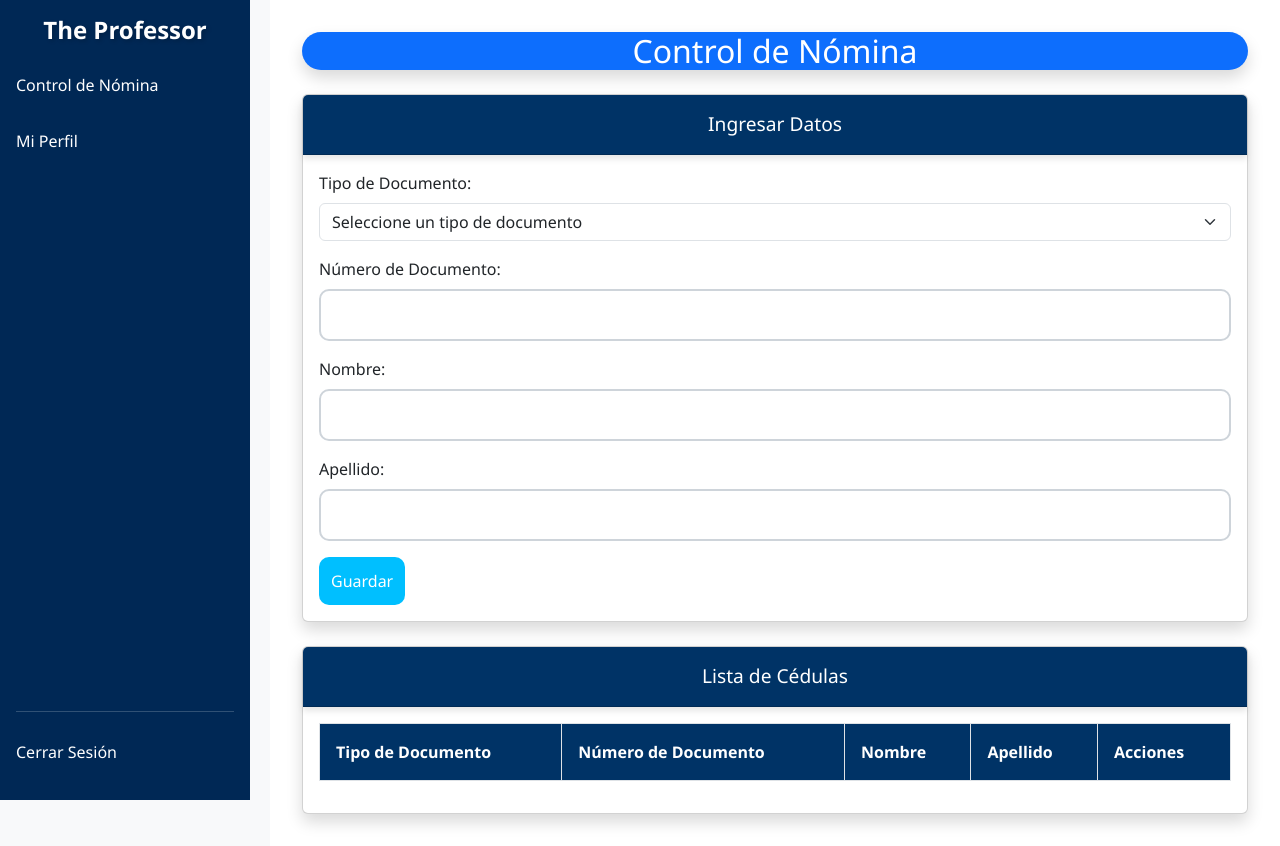
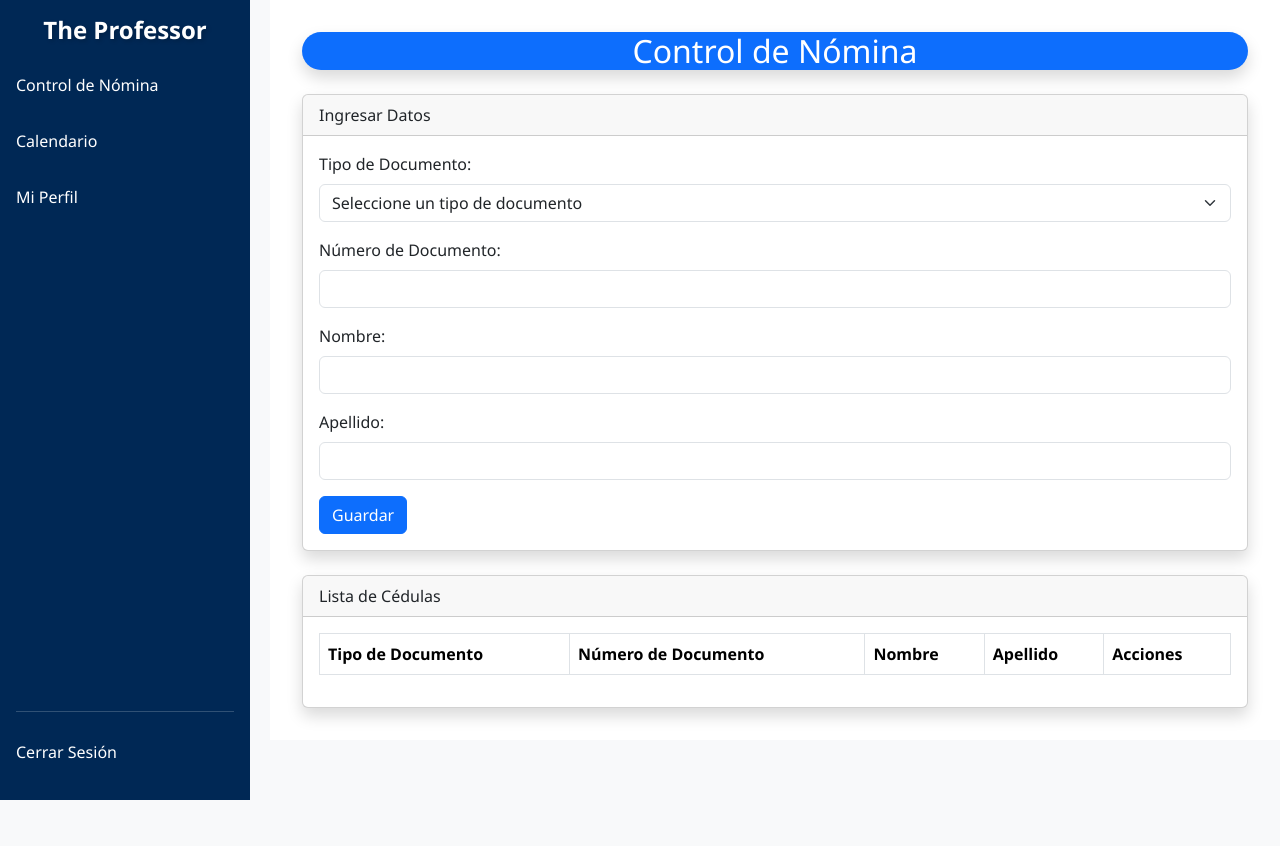
Before and after one commit to KeynerLizarazo/Nomina_Estudiantes, a Django app: template myapp/templates/cedulas.html in a window 1280 px wide. After the commit the page ends 800 px from the top, so only its background shows below. Run offline with Django 3.2, Linux system fonts and the light colour scheme; the template is opened without the code that fills it, so the values that code supplies are empty; some libraries are stand-ins or nearby versions.

Commit message:
calendary

```diff
--- a/myapp/templates/cedulas.html
+++ b/myapp/templates/cedulas.html
@@ -4,9 +4,14 @@
   <meta charset="UTF-8">
   <meta name="viewport" content="width=device-width, initial-scale=1.0">
   <title>Control de Nómina - The Professor</title>
+  <!-- Bootstrap CSS -->
   <link href="https://cdn.jsdelivr.net/npm/bootstrap@5.3.2/dist/css/bootstrap.min.css" rel="stylesheet">
+  <!-- SweetAlert2 CSS -->
   <link href="https://cdn.jsdelivr.net/npm/sweetalert2@11.6.2/dist/sweetalert2.min.css" rel="stylesheet">
+  <!-- FullCalendar CSS -->
+  <link href="https://cdn.jsdelivr.net/npm/fullcalendar@5.11.3/main.min.css" rel="stylesheet">
   <style>
+    /* Estilos existentes... */
     body {
       margin: 0;
       padding: 0;
@@ -60,86 +65,32 @@
       background-color: #ffffff;
       flex-grow: 1;
     }
-    .card-header {
-      background-color: #003366;
-      color: #fff;
-      text-align: center;
-      font-size: 1.2rem;
-      padding: 15px;
-      border-radius: 15px 15px 0 0;
-      box-shadow: 0 4px 6px rgba(0, 0, 0, 0.1);
-    }
-    .form-control {
-      border: 2px solid #ced4da;
-      border-radius: 10px;
-      padding: 12px;
-      font-size: 1rem;
-      transition: border-color 0.3s ease;
-    }
-    .form-control:focus {
-      border-color: #003366;
-      box-shadow: 0 0 8px rgba(0, 51, 102, 0.5);
-    }
-    .btn-primary {
-      background-color: #00BFFF; /* Celeste */
-      border: none;
-      border-radius: 10px;
-      font-size: 1rem;
-      padding: 12px;
-      transition: background-color 0.3s ease;
-    }
-    .btn-primary:hover {
-      background-color: #009ACD; /* Celeste oscuro */
-    }
-    .btn-danger {
-      background-color: #DC3545;
-      border: none;
-      border-radius: 10px;
-      font-size: 1rem;
-      padding: 12px;
-      transition: background-color 0.3s ease;
-    }
-    .btn-danger:hover {
-      background-color: #B02A37;
-    }
-    .table {
-      width: 100%;
-      margin-bottom: 1rem;
-      color: #212529;
-      border-collapse: collapse;
-    }
-    .table thead th {
-      background-color: #003366;
-      color: #fff;
-      border: 1px solid #dee2e6;
+    /* Estilos adicionales para el calendario */
+    #calendar {
+      max-width: 100%;
+      margin: 0 auto;
       padding: 1rem;
-      text-align: left;
-    }
-    .table tbody tr:nth-child(even) {
-      background-color: #f8f9fa;
-    }
-    .table tbody tr:nth-child(odd) {
-      background-color: #ffffff;
-    }
-    .error {
-      color: #DC3545;
-      font-size: 0.9em;
     }
   </style>
 </head>
 <body>
+  <!-- Sidebar -->
   <div class="sidebar">
     <h4>The Professor</h4>
     <div class="menu">
-      <a href="{% url 'cedulas' %}">Control de Nómina</a>
+      <a href="#" id="control-nomina-btn" onclick="mostrarControlNomina()">Control de Nómina</a>
+      <a href="#" id="calendario-btn" onclick="mostrarCalendario()">Calendario</a>
       <a href="#">Mi Perfil</a>
     </div>
     <div class="logout">
       <a href="#">Cerrar Sesión</a>
     </div>
   </div>
+
+  <!-- Contenido principal -->
   <div class="main-content">
-    <div id="control-nomina">
+    <!-- Contenedor del Control de Nómina -->
+    <div id="control-nomina" style="display: block;">
       <h2 class="text-center mb-4 bg-primary rounded-pill text-white shadow">Control de Nómina</h2>
       <div class="card mb-4 shadow">
         <div class="card-header">
@@ -212,15 +163,64 @@
         </div>
       </div>
     </div>
+
+    <!-- Contenedor del calendario -->
+    <div id="calendario-container" style="display: none;">
+      <h2 class="text-center mb-4 bg-success rounded-pill text-white shadow">Calendario</h2>
+      <div id="calendar"></div>
+    </div>
   </div>
+
+  <!-- Scripts -->
   <script src="https://code.jquery.com/jquery-3.6.0.min.js"></script>
   <script src="https://cdn.jsdelivr.net/npm/sweetalert2@11.6.2/dist/sweetalert2.all.min.js"></script>
+  <!-- FullCalendar JS -->
+  <script src="https://cdn.jsdelivr.net/npm/fullcalendar@5.11.3/main.min.js"></script>
+  <script src="https://cdn.jsdelivr.net/npm/fullcalendar@5.11.3/locales/es.js"></script>
   <script>
+    // Función para mostrar el Control de Nómina
+    function mostrarControlNomina() {
+      document.getElementById('control-nomina').style.display = 'block';
+      document.getElementById('calendario-container').style.display = 'none';
+    }
+
+    // Función para mostrar el calendario
+    function mostrarCalendario() {
+      document.getElementById('control-nomina').style.display = 'none';
+      document.getElementById('calendario-container').style.display = 'block';
+
+      // Inicializar FullCalendar si no está inicializado
+      if (!window.calendarInitialized) {
+        var calendarEl = document.getElementById('calendar');
+        var calendar = new FullCalendar.Calendar(calendarEl, {
+          themeSystem: 'bootstrap', // Usa estilos de Bootstrap
+          initialView: 'dayGridMonth', // Vista inicial: mes
+          locale: 'es', // Idioma español
+          events: [
+            {
+              title: 'Evento 1',
+              start: '2023-10-07',
+            },
+            {
+              title: 'Evento 2',
+              start: '2023-10-14',
+              end: '2023-10-16',
+            },
+            {
+              title: 'Reunión',
+              start: '2023-10-20T10:00:00',
+              end: '2023-10-20T12:00:00',
+            },
+          ],
+        });
+        calendar.render();
+        window.calendarInitialized = true; // Marcar como inicializado
+      }
+    }
+
     // Función para capitalizar y validar caracteres en nombre y apellido
     function capitalizarYValidar(input) {
-      // Permitir solo letras, espacios y caracteres especiales (áéíóúñ)
       input.value = input.value.replace(/[^A-Za-zÁÉÍÓÚáéíóúÑñ\s]/g, '');
-      // Capitalizar cada palabra
       input.value = input.value
         .toLowerCase()
         .split(' ')
@@ -231,10 +231,10 @@
     // Función para validar la cédula según el tipo de documento
     function validarCedula(input) {
       const tipoDocumento = document.getElementById('tipo_documento').value;
-      let longitudMaxima = tipoDocumento === 'V' ? 8 : 10; // 8 para venezolano, 10 para colombiano
-      input.value = input.value.replace(/\D/g, ''); // Permitir solo números
+      let longitudMaxima = tipoDocumento === 'V' ? 8 : 10;
+      input.value = input.value.replace(/\D/g, '');
       if (input.value.length > longitudMaxima) {
-        input.value = input.value.slice(0, longitudMaxima); // Limitar longitud
+        input.value = input.value.slice(0, longitudMaxima);
       }
     }
 
```
